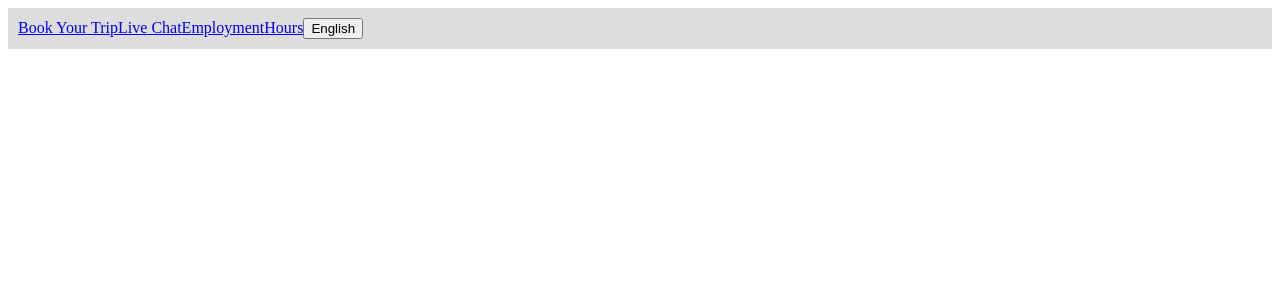
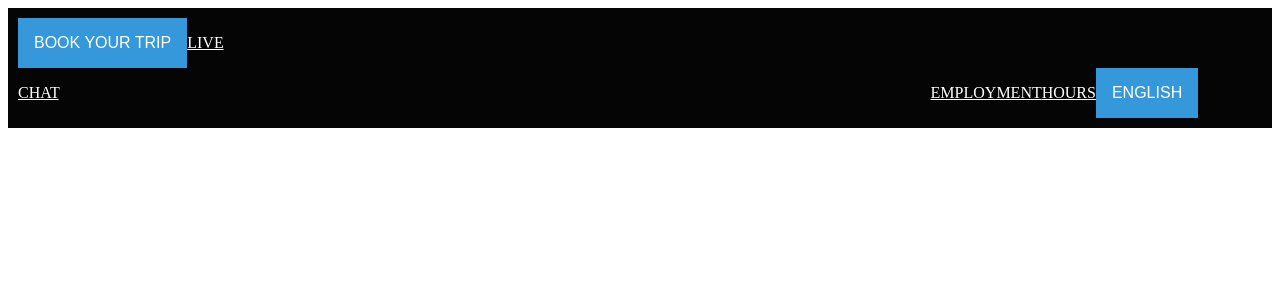
Before and after one commit to dereksmith2018/AngularFridayProject, an Angular app: page / in a window 1280 px wide. Shown: the top 300 px of the page. Built offline with nearby package versions, Linux system fonts and the light colour scheme.

Commit message:
added css to the header, working on seperating the menu in a single header

```diff
--- a/src/app/app.module.ts
+++ b/src/app/app.module.ts
@@ -5,6 +5,7 @@ import { AppComponent } from './app.component';
 import { HeaderComponent } from './header/header.component';
 import { FooterComponent } from './footer/footer.component';
 import { TitleImageComponent } from './title-image/title-image.component';
+import { DropdownComponent } from './dropdown/dropdown.component';
 
 
 @NgModule({
@@ -13,6 +14,7 @@ import { TitleImageComponent } from './title-image/title-image.component';
     HeaderComponent,
     FooterComponent,
     TitleImageComponent,
+    DropdownComponent,
   ],
   imports: [
     BrowserModule,
--- /dev/null
+++ b/src/app/dropdown/dropdown.component.html
@@ -0,0 +1,3 @@
+<p>
+  dropdown works!
+</p>
--- /dev/null
+++ b/src/app/dropdown/dropdown.component.ts
@@ -0,0 +1,15 @@
+import { Component, OnInit } from '@angular/core';
+
+@Component({
+  selector: 'app-dropdown',
+  templateUrl: './dropdown.component.html',
+  styleUrls: ['./dropdown.component.css']
+})
+export class DropdownComponent implements OnInit {
+
+  constructor() { }
+
+  ngOnInit() {
+  }
+
+}
--- a/src/app/header/header.component.css
+++ b/src/app/header/header.component.css
@@ -1,6 +1,51 @@
 #topnav{
     color: red;
     padding: 10px;
-    background-color: #dddddd;
+    background-color: #050505;
     overflow: hidden;
 }
+a{
+    color:white;
+}
+.dropbtn {
+    background-color: #3498DB;
+    color: white;
+    padding: 16px;
+    font-size: 16px;
+    border: none;
+    cursor: pointer;
+}
+
+.dropbtn:hover, .dropbtn:focus {
+    background-color: #2980B9;
+}
+
+.dropdown {
+    position: relative;
+    display: inline-block;
+}
+
+.dropdown-content {
+    display: none;
+    position: absolute;
+    background-color: #f1f1f1;
+    min-width: 160px;
+    overflow: auto;
+    box-shadow: 0px 8px 16px 0px rgba(0,0,0,0.2);
+    z-index: 1;
+}
+
+.dropdown-content a {
+    color: black;
+    padding: 12px 16px;
+    text-decoration: none;
+    display: block;
+}
+
+.dropdown a:hover {background-color: #ddd;}
+
+.show {display: block;}
+
+#hide{
+    opacity: 0;
+}
--- a/src/app/header/header.component.html
+++ b/src/app/header/header.component.html
@@ -1,11 +1,30 @@
 
 
  <div id="topnav">
-    <a class="active" href="/">Book Your Trip</a>
-    <a href="#menu">Live Chat</a>
-    <a href="/">Employment</a>
-    <a href="https://">Hours</a>
-    <button type="menu" class="btn btn-success">English</button>
+    <!-- <a class="active" href="/">Book Your Trip</a> -->
+    <div class="dropdown">
+    <button onclick="showDropdownButton()" class='dropbtn'>BOOK YOUR TRIP</button>
+    <div id="myDropdown" class="dropdown-content">
+
+    <a href="#home">2-DAY DEALS</a>
+    <a href="#about">NIGHT TICKET DEALS</a>
+    <a href="#contact">LESSON PROGRAMS</a>
+  </div>
+    <a href="#menu">LIVE CHAT</a>
+    <a id="hide">..........................................................................................................................................................................................................................</a>
+    <a href="/">EMPLOYMENT</a>
+    <a href="https://">HOURS</a>
+    <div class="dropdown">
+    <button onclick="showDropdownButton()" class='dropbtn'>ENGLISH</button>
+    <div id="myDropdown" class="dropdown-content">
+
+    <a href="#home">CHINESE</a>
+    <a href="#about">ENGLISH</a>
+    <a href="#contact">FRENCH</a>
+    <a href="#about">JAPENESE</a>
+    <a href="#contact">SPANISH</a>
+  </div>
+    </div>
     <!-- <input type="text" placeholder="Search..">
     <a href="#" class="fa fa-facebook"></a>
     <a href="#" class="fa fa-twitter"></a>
@@ -15,3 +34,25 @@
     <a href="#" class="fa fa-instagram"></a>
     <a href="#" class="fa fa-pinterest"></a> -->
   </div>
+
+  <!-- <script>
+
+    function showDropdownButton() {
+        document.getElementById("myDropdown").classList.toggle("show");
+    }
+
+
+    window.onclick = function(event) {
+      if (!event.target.matches('.dropbtn')) {
+
+        var dropdowns = document.getElementsByClassName("dropdown-content");
+        var i;
+        for (i = 0; i < dropdowns.length; i++) {
+          var openDropdown = dropdowns[i];
+          if (openDropdown.classList.contains('show')) {
+            openDropdown.classList.remove('show');
+          }
+        }
+      }
+    }
+    </script> -->
```
Also changed, not shown: src/app/dropdown/dropdown.component.css (added), 1 other file (tests, documents, lock files or other folders).
